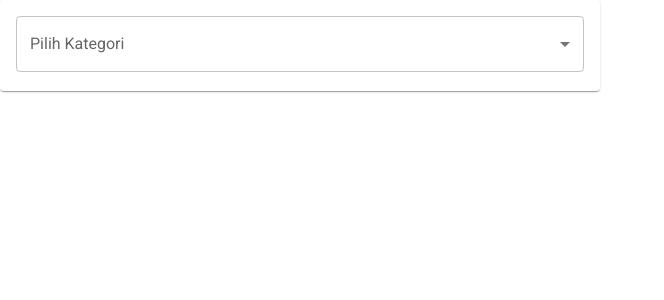
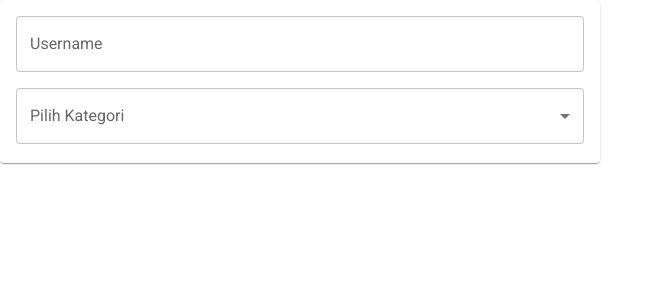
Before and after one commit to SatrioHalim/sproad, a React (Vite) app in the folder front_end_client/: page /login in a window 1280 px wide. Shown: the top 300 px of the page, without its empty margins (0-664 px from the left). Built offline with nearby package versions, Linux system fonts and the light colour scheme.

Commit message:
fix: typo & formatting

```diff
--- a/front_end_client/package.json
+++ b/front_end_client/package.json
@@ -9,7 +9,7 @@
     "lint": "eslint .",
     "format": "prettier --write .",
     "preview": "vite preview",
-    "lint:fix":"eslint . --fix"
+    "lint:fix": "eslint . --fix"
   },
   "dependencies": {
     "@emotion/react": "^11.14.0",
--- a/front_end_client/src/components/page/auth/login/Login.jsx
+++ b/front_end_client/src/components/page/auth/login/Login.jsx
@@ -2,9 +2,20 @@ import { Paper, Stack } from '@mui/material';
 import { useForm } from 'react-hook-form';
 
 import Select from '../../../ui/forms/select';
+import TextField from '../../../ui/forms/textfield';
 
 const Login = () => {
-  const { control } = useForm();
+  const { control, watch } = useForm({
+    defaultValues: {
+      username: '',
+      category: '',
+    },
+  });
+  const username = watch('username');
+  const category = watch('category');
+
+  console.log(`username : ${username}`);
+  console.log(`category : ${category}`);
 
   return (
     <Stack
@@ -19,8 +30,9 @@ const Login = () => {
           padding: 2,
         }}
       >
+        <TextField name={'username'} control={control} label={'Username'} />
         <Select
-          name={'kagegori'}
+          name={'category'}
           control={control}
           label={'Pilih Kategori'}
           options={[
--- a/front_end_client/src/components/ui/forms/select/Select.jsx
+++ b/front_end_client/src/components/ui/forms/select/Select.jsx
@@ -24,7 +24,7 @@ const Select = ({
       name={name}
       render={({ field: { value, onChange, onBlur } }) => {
         const handleChange = (e) => {
-          onchange(e.target.value);
+          onChange(e.target.value);
         };
 
         return (
@@ -37,7 +37,7 @@ const Select = ({
               value={value}
               label={label}
               onChange={handleChange}
-              onBlur={onblur}
+              onBlur={onBlur}
             >
               {options?.map((option, index) => (
                 <MenuItem key={index} value={option.value}>
--- a/front_end_client/src/components/ui/forms/textfield/TextField.jsx
+++ b/front_end_client/src/components/ui/forms/textfield/TextField.jsx
@@ -29,11 +29,11 @@ const TextField = ({
               value={value}
               onblur={onBlur}
               onChange={onChange}
-             />
+            />
           </Box>
         );
       }}
-     />
+    />
   );
 };
 
--- a/front_end_client/src/components/ui/forms/textfield/index.js
+++ b/front_end_client/src/components/ui/forms/textfield/index.js
@@ -1,3 +1,3 @@
-import TextField from "./Textfield";
+import TextField from './Textfield';
 
 export default TextField;
```
